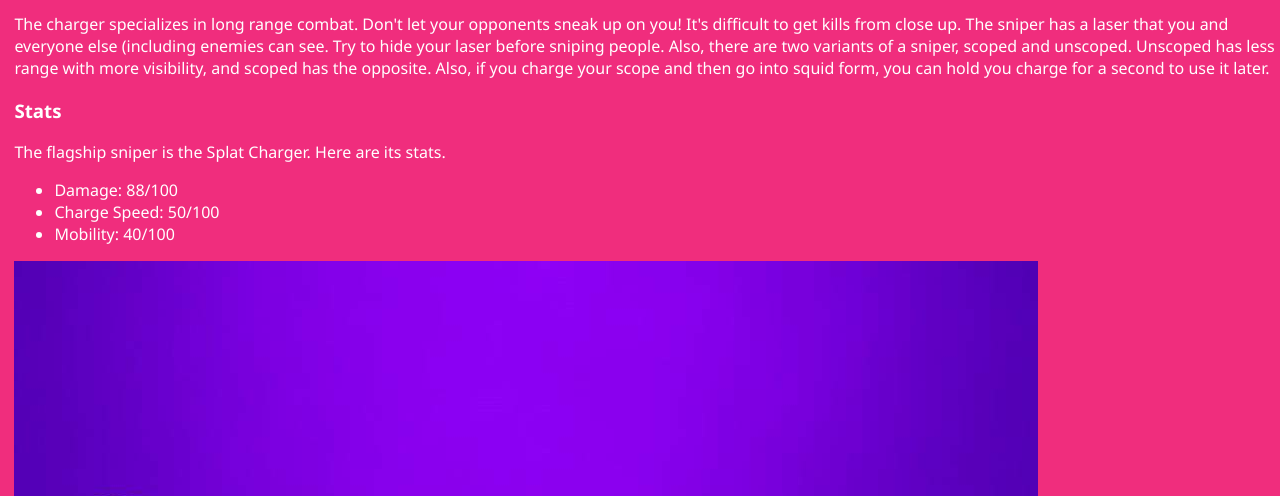
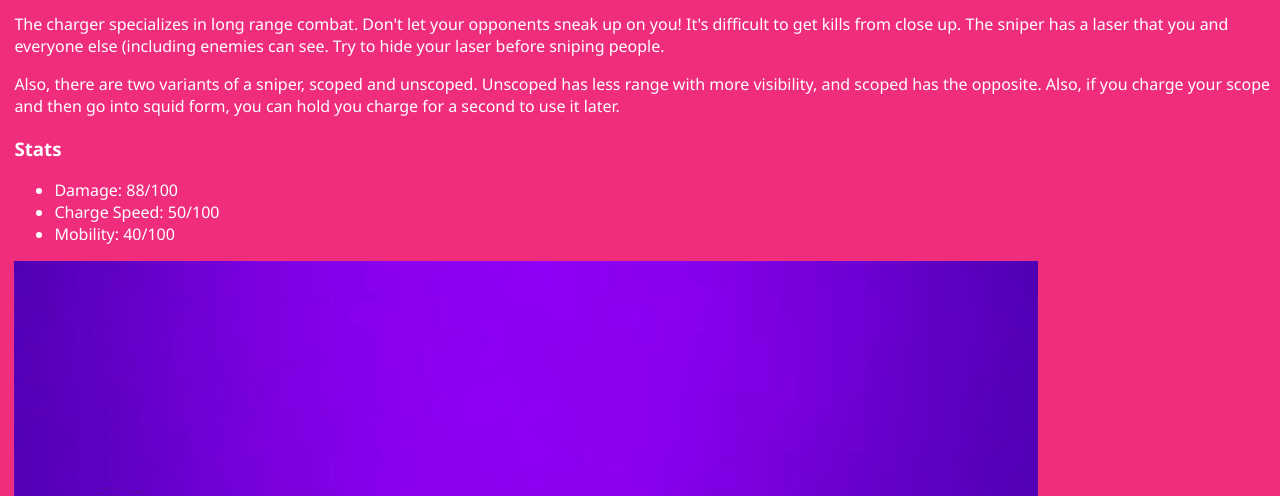
Before and after one commit to lectri/splatoon-armory, a Gatsby site: page /weapon-classes/charger in a window 1280 px wide. Shown: the part 251-747 px from the top of the page. Built offline with nearby package versions, Linux system fonts and the light colour scheme; Gatsby itself is replaced by a stand-in of ours.

Commit message:
Removed intro to charger stats, Improved description formatting

```diff
--- a/src/pages/weapon-classes/charger.js
+++ b/src/pages/weapon-classes/charger.js
@@ -9,7 +9,8 @@
         <p>
             The charger specializes in long range combat. Don't let your opponents sneak up on you!
             It's difficult to get kills from close up. The sniper has a laser that you and
-            everyone else (including enemies can see. Try to hide your laser before sniping people.
+            everyone else (including enemies can see. Try to hide your laser before sniping people. </p>
+            <p>
             Also, there are two variants of a sniper, scoped and unscoped. Unscoped has less range with more visibility, and scoped has the opposite.
             Also, if you charge your scope and then go into squid form, you can hold you charge for a second to use it later.
         </p>
@@ -19,14 +20,11 @@
 
 const stats = (
     <div>
-        <p>
-        <p>The flagship sniper is the Splat Charger. Here are its stats.</p>
             <ul>
                 <li>Damage: 88/100</li>
                 <li>Charge Speed: 50/100</li>
                 <li>Mobility: 40/100</li>
             </ul>
-        </p>
     </div>
 );
 
```
